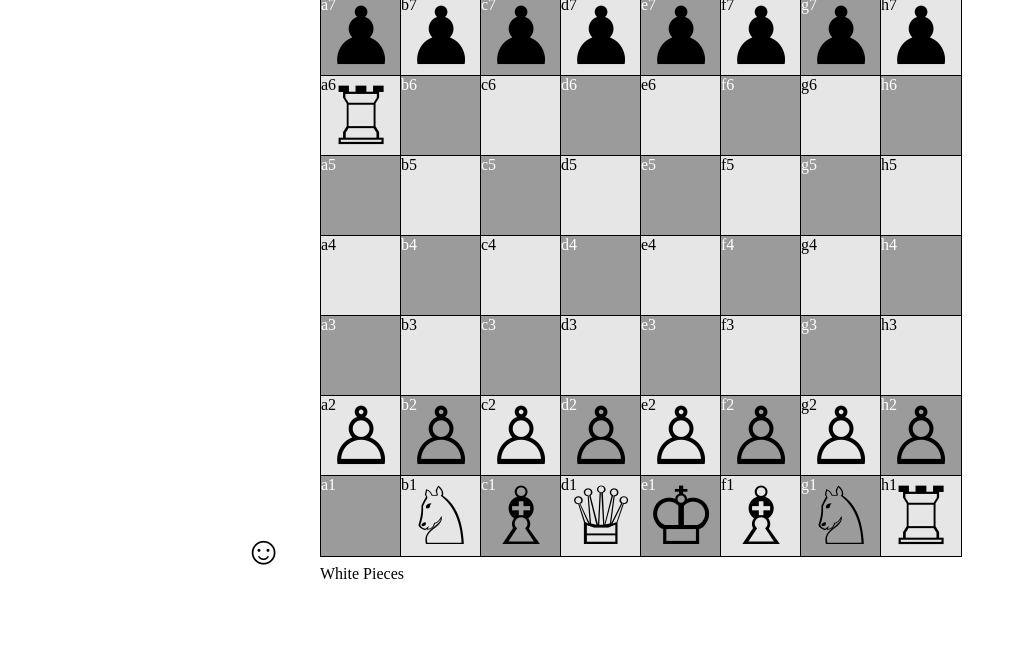
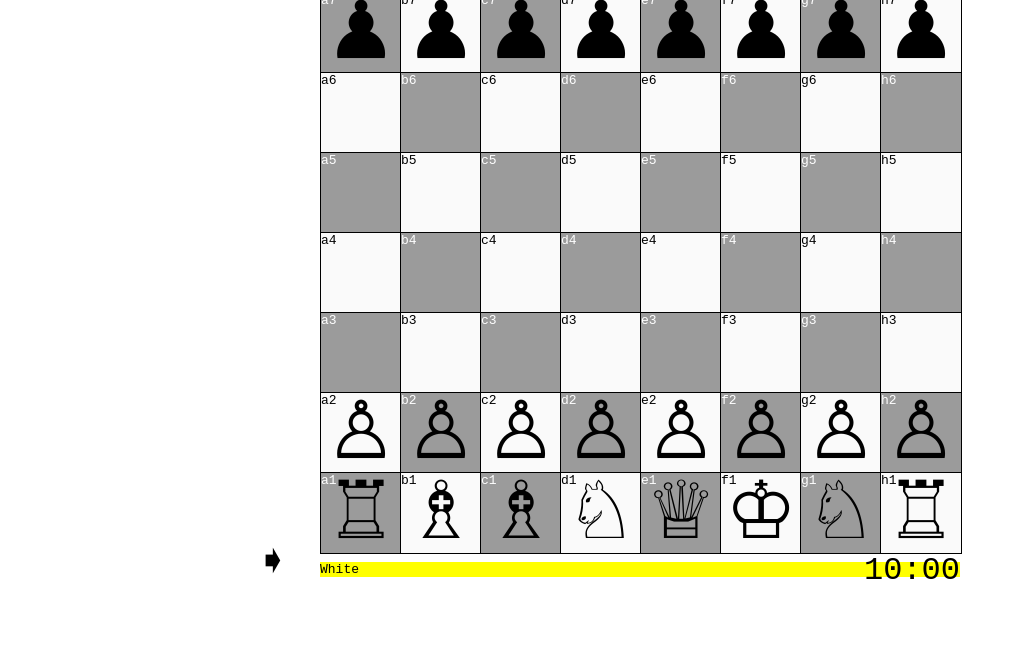
Before and after one commit to Bundbary/Codeium, a plain HTML site: page chess/node_based/chess.htm in a window 1280 px wide. Shown: the part 152-800 px from the top of the page, without its empty margins (0-1017 px from the left). Drawn offline with Linux system fonts and the light colour scheme.

Commit message:
coolstuff

```diff
--- a/chess/node_based/chess.css
+++ b/chess/node_based/chess.css
@@ -1,9 +1,12 @@
-
+html,body {
+	font-family:monospace
+}
 #gameContainer {
 	display: flex;
 	flex-direction: column;
 	align-items: center;
 }
+
 .board {
 	display: grid;
 	grid-template-columns: repeat(8, 1fr);
@@ -13,42 +16,48 @@
 	width: min(80vw, 80vh);
 	height: min(80vw, 80vh);
 }
-.removed-pieces-container {
+
+.captured-pieces-container {
 	display: flex;
 	flex-wrap: wrap;
 	width: 100%;
 	margin: 10px 0;
 	width: min(80vw, 80vh);
-	 position: relative;
+	position: relative;
 }
 
-#turnIcon{
+#turnIcon {
 
 	font-size: calc(min(80vw, 80vh) / 16);
 
 	position: absolute;
-	top: -3vw;
-	left: -6vw;
+	top: -2vw;
+	left: -5vw;
+	width: 100%;
 
 }
-.captured{
+
+.captured {
 	display: inline;
 
 	font-size: calc(min(80vw, 80vh) / 16);
 	pointer-events: none;
 	line-height: .5;
 }
+
 .flipped {
 	transform: rotate(180deg);
-  }
+}
+
 .labelSquareID {
 	opacity: .5;
 }
 
-.captured[data-color="white"]{
+.captured[data-color="white"] {
 	float: left;
 }
-.captured[data-color="black"]{
+
+.captured[data-color="black"] {
 	float: right;
 }
 
@@ -76,7 +85,7 @@
 }
 
 .white {
-	background-color: rgb(230, 230, 230);
+	background-color: rgb(250, 250, 250);
 }
 
 .black {
@@ -102,8 +111,14 @@
 }
 
 .highlighted .piece {
-	background-image: linear-gradient(to right, red, orange, yellow, green, blue, indigo, violet);
-	background-size: 100% 400%;
-
-
+	background: linear-gradient(to bottom right, transparent calc(50% - 1px), #f00 calc(50% - 1px), #f00 calc(50% + 1px), transparent calc(50% + 1px)),
+		linear-gradient(to bottom left, transparent calc(50% - 1px), #f00 calc(50% - 1px), #f00 calc(50% + 1px), transparent calc(50% + 1px));
+	background-repeat: no-repeat;
+	background-size: 100% 100%;
 }
+.timer {
+	font-size: calc(min(80vw, 80vh) / 20);
+	position: absolute;
+	right:0;
+	top:-10px
+}
--- a/chess/node_based/chess.htm
+++ b/chess/node_based/chess.htm
@@ -23,9 +23,11 @@
 	<script type="module">
 		import chessGame from 'chessGame';
 		const gameExisting = {
-			turn: 'white',
-			pieces: [
-				{ square: 'a6', name: 'rook', color: 'white' },
+			//random only applies if no pieces are provided
+			randomizePieces:true,
+			/*
+			turn: 'black',[
+			{ square: 'a1', name: 'rook', color: 'white' },
 			{ square: 'b1', name: 'knight', color: 'white' },
 			{ square: 'c1', name: 'bishop', color: 'white' },
 			{ square: 'd1', name: 'queen', color: 'white' },
@@ -41,6 +43,14 @@
 			{ square: 'f2', name: 'pawn', color: 'white' },
 			{ square: 'g2', name: 'pawn', color: 'white' },
 			{ square: 'h2', name: 'pawn', color: 'white' },
+			{ square: 'a7', name: 'pawn', color: 'black' },
+			{ square: 'b7', name: 'pawn', color: 'black' },
+			{ square: 'c7', name: 'pawn', color: 'black' },
+			{ square: 'd7', name: 'pawn', color: 'black' },
+			{ square: 'e7', name: 'pawn', color: 'black' },
+			{ square: 'f7', name: 'pawn', color: 'black' },
+			{ square: 'g7', name: 'pawn', color: 'black' },
+			{ square: 'h7', name: 'pawn', color: 'black' },
 			{ square: 'a8', name: 'rook', color: 'black' },
 			{ square: 'b8', name: 'knight', color: 'black' },
 			{ square: 'c8', name: 'bishop', color: 'black' },
@@ -48,16 +58,9 @@
 			{ square: 'e8', name: 'king', color: 'black' },
 			{ square: 'f8', name: 'bishop', color: 'black' },
 			{ square: 'g8', name: 'knight', color: 'black' },
-				{ square: 'h8', name: 'rook', color: 'black' },
-				{ square: 'a7', name: 'pawn', color: 'black' },
-				{ square: 'b7', name: 'pawn', color: 'black' },
-				{ square: 'c7', name: 'pawn', color: 'black' },
-				{ square: 'd7', name: 'pawn', color: 'black' },
-				{ square: 'e7', name: 'pawn', color: 'black' },
-				{ square: 'f7', name: 'pawn', color: 'black' },
-				{ square: 'g7', name: 'pawn', color: 'black' },
-				{ square: 'h7', name: 'pawn', color: 'black' }
-			]
+			{ square: 'h8', name: 'rook', color: 'black' }
+		]*/
+
 		}
 		// Now you can access the object returned by the chessGame function
 		const game = chessGame.chessGame(gameExisting);
--- a/chess/node_based/chess.js
+++ b/chess/node_based/chess.js
@@ -181,7 +181,7 @@ function chessGame(game) {
 		if (capturedPiece) {
 			capturedPiece.classList.remove("piece");
 			capturedPiece.classList.add("captured");
-			const removedContainer = capturedPiece.dataset.color === 'white' ? removedWhitePieces : removedBlackPieces;
+			const removedContainer = capturedPiece.dataset.color === 'white' ? capturedWhitePieces : capturedBlackPieces;
 			removedContainer.appendChild(capturedPiece);
 		}
 
@@ -189,20 +189,29 @@ function chessGame(game) {
 		targetSquare.appendChild(movingPiece);
 		movingPiece.classList.add("lastmove");
 		swapMoves();
+		game.timer.startTimer();
 
+
+	}
+	function setWhiteBlack() {
+
+		if (game.turn === 'white') {
+			capturedWhitePieces.append(divTurnIcon);
+			capturedWhitePieces.style.backgroundColor = 'yellow';
+			capturedBlackPieces.style.backgroundColor = '';
+
+		} else {
+			capturedBlackPieces.append(divTurnIcon);
+			capturedBlackPieces.style.backgroundColor = 'yellow';
+			capturedWhitePieces.style.backgroundColor = '';
+
+		}
 	}
 	function swapMoves() {
 
 		// Update the turn
 		game.turn = game.turn === 'white' ? 'black' : 'white';
-
-		if (game.turn === 'white') {
-			removedWhitePieces.append(divTurnIcon);
-
-		} else if (game.turn === 'black') {
-			removedBlackPieces.append(divTurnIcon);
-
-		}
+		setWhiteBlack();
 	}
 
 	/**
@@ -230,17 +239,38 @@ function chessGame(game) {
 			});
 		}
 	}
-
+	function randomizePieces(array) {
+		function shuffle(a) {
+			for (let i = a.length - 1; i > 0; i--) {
+				const j = Math.floor(Math.random() * (i + 1));
+				[a[i], a[j]] = [a[j], a[i]];
+			}
+			return a;;
+		}
+		const shuffled = shuffle(['rook', 'knight', 'bishop', 'queen', 'bishop', 'king', 'knight', 'rook']);
+		const firstRow = array.filter(piece => piece.square.endsWith('1'));
+		const lastRow = array.filter(piece => piece.square.endsWith('8'));
+		for (let i = 0; i < shuffled.length; i++) {
+			firstRow[i].name = shuffled[i];
+			lastRow[i].name = shuffled[i];
+		}
+		return array;
+	}
 	/**
 	 * Adds pieces to the board based on the game state.
 	 * @param {Object} game - The game state object.
 	 */
 	/**
- * Adds pieces to the board based on the game state.
- * @param {Object} game - The game state object.
- */
+	* Adds pieces to the board based on the game state.
+	* @param {Object} game - The game state object.
+	*/
 	function initializePieces(game) {
-		game.pieces.forEach(piece => {
+		let pieces = game.pieces;
+
+
+
+
+		pieces.forEach(piece => {
 			const square = document.getElementById(piece.square);
 			const pieceDiv = document.createElement("div");
 			pieceDiv.classList.add("piece");
@@ -260,13 +290,17 @@ function chessGame(game) {
 			pieceDiv.addEventListener("click", selectPiece);
 			square.appendChild(pieceDiv);
 		});
+
+		if (game.turn === 'black') {
+			flipBoard();
+		}
+		setWhiteBlack();
 	}
-
 
 	function flipBoard() {
 		const board = document.getElementById("gameContainer");
-		removedWhitePieces.classList.toggle("flipped");
-		removedBlackPieces.classList.toggle("flipped");
+		capturedWhitePieces.classList.toggle("flipped");
+		capturedBlackPieces.classList.toggle("flipped");
 		board.classList.toggle("flipped");
 
 
@@ -276,48 +310,141 @@ function chessGame(game) {
 		squares.forEach(square => {
 			square.classList.toggle("flipped");
 		});
+	}
 
+	game.turn = game.turn || 'white';
+	if (!game.pieces) {
+		game.pieces = [
+			{ square: 'a1', name: 'rook', color: 'white' },
+			{ square: 'b1', name: 'knight', color: 'white' },
+			{ square: 'c1', name: 'bishop', color: 'white' },
+			{ square: 'd1', name: 'queen', color: 'white' },
+			{ square: 'e1', name: 'king', color: 'white' },
+			{ square: 'f1', name: 'bishop', color: 'white' },
+			{ square: 'g1', name: 'knight', color: 'white' },
+			{ square: 'h1', name: 'rook', color: 'white' },
+			{ square: 'a2', name: 'pawn', color: 'white' },
+			{ square: 'b2', name: 'pawn', color: 'white' },
+			{ square: 'c2', name: 'pawn', color: 'white' },
+			{ square: 'd2', name: 'pawn', color: 'white' },
+			{ square: 'e2', name: 'pawn', color: 'white' },
+			{ square: 'f2', name: 'pawn', color: 'white' },
+			{ square: 'g2', name: 'pawn', color: 'white' },
+			{ square: 'h2', name: 'pawn', color: 'white' },
+			{ square: 'a7', name: 'pawn', color: 'black' },
+			{ square: 'b7', name: 'pawn', color: 'black' },
+			{ square: 'c7', name: 'pawn', color: 'black' },
+			{ square: 'd7', name: 'pawn', color: 'black' },
+			{ square: 'e7', name: 'pawn', color: 'black' },
+			{ square: 'f7', name: 'pawn', color: 'black' },
+			{ square: 'g7', name: 'pawn', color: 'black' },
+			{ square: 'h7', name: 'pawn', color: 'black' },
+			{ square: 'a8', name: 'rook', color: 'black' },
+			{ square: 'b8', name: 'knight', color: 'black' },
+			{ square: 'c8', name: 'bishop', color: 'black' },
+			{ square: 'd8', name: 'queen', color: 'black' },
+			{ square: 'e8', name: 'king', color: 'black' },
+			{ square: 'f8', name: 'bishop', color: 'black' },
+			{ square: 'g8', name: 'knight', color: 'black' },
+			{ square: 'h8', name: 'rook', color: 'black' }
+		];
+
+		if (game.randomizePieces) {
+			game.pieces = randomizePieces(game.pieces);
+		}
 	}
-	function placeNodes() {
+	// game.randomizePieces=game.randomizePieces||randomizePieces(game.pieces);
 
-	}
 	document.getElementById("flipBoard").addEventListener("click", flipBoard);
 	// Set up the game container
 	const gameContainer = document.getElementById("gameContainer");
 	gameContainer.innerHTML = "";
 
 	// Create and append the containers for removed pieces
-	const removedWhitePieces = document.createElement("div");
-	removedWhitePieces.id = "removedWhitePieces";
-	removedWhitePieces.classList.add("removed-pieces-container");
+	const capturedWhitePieces = document.createElement("div");
+	capturedWhitePieces.id = "capturedWhitePieces";
+	capturedWhitePieces.classList.add("captured-pieces-container");
 
-	const removedBlackPieces = document.createElement("div");
-	removedBlackPieces.id = "removedBlackPieces";
-	removedBlackPieces.classList.add("removed-pieces-container");
+	const capturedBlackPieces = document.createElement("div");
+	capturedBlackPieces.id = "capturedBlackPieces";
+	capturedBlackPieces.classList.add("captured-pieces-container");
 
-
-	removedBlackPieces.textContent = "Black Pieces";
-	removedWhitePieces.textContent = "White Pieces";
+	capturedBlackPieces.textContent = "Black";
+	capturedWhitePieces.textContent = "White";
 
 
 
 	const divTurnIcon = document.createElement("div");
 	divTurnIcon.id = "turnIcon";
 	divTurnIcon.classList.add("turnIcon");
-	divTurnIcon.textContent = "☺";
+	divTurnIcon.textContent = "➧";
 
 
 	// Create and append the chessboard
 	game.board = createBoard();
 
-	gameContainer.append(removedBlackPieces);
+	gameContainer.append(capturedBlackPieces);
 	gameContainer.append(game.board);
-	gameContainer.append(removedWhitePieces);
-
-	placeNodes
+	gameContainer.append(capturedWhitePieces);
 
 
-	removedWhitePieces.append(divTurnIcon);
+	capturedWhitePieces.append(divTurnIcon);
+
+	function initializeTimers() {
+		function updateTimerDisplay(timer, timerSeconds) {
+			let seconds = timerSeconds % 60;
+			let minutes = Math.floor(timerSeconds / 60);
+			timer.textContent = `${minutes.toString().padStart(2, '0')}:${seconds.toString().padStart(2, '0')}`;
+		}
+		const timerWhite = document.createElement("div");
+		timerWhite.id = "timerWhite";
+		timerWhite.classList.add("timer");
+		capturedWhitePieces.prepend(timerWhite);
+
+		const timerBlack = document.createElement("div");
+		timerBlack.id = "timerBlack";
+		timerBlack.classList.add("timer");
+		capturedBlackPieces.prepend(timerBlack);
+
+		let timerInterval;
+
+		let timerWhiteSeconds = 600; // 10 minutes in seconds
+		let timerBlackSeconds = 600; // 10 minutes in seconds
+
+		function updateTimer() {
+
+			if (game.turn === "white") {
+				timerWhiteSeconds--;
+				if (timerWhiteSeconds < 0) {
+					clearInterval(window.nChessInterval);
+				} else {
+					updateTimerDisplay(timerWhite, timerWhiteSeconds);
+				}
+			} else {
+				timerBlackSeconds--;
+				if (timerBlackSeconds < 0) {
+					clearInterval(window.nChessInterval);
+				} else {
+					updateTimerDisplay(timerBlack, timerBlackSeconds);
+				}
+			}
+		}
+
+		function startTimer() {
+			if (!window.nChessInterval) {
+				window.nChessInterval = setInterval(updateTimer, 1000);
+			}
+
+		}
+		updateTimerDisplay(timerWhite, timerWhiteSeconds);
+		updateTimerDisplay(timerBlack, timerBlackSeconds);
+		return { startTimer }
+
+	}
+
+	game.timer = initializeTimers();
+
+
 
 	// Initialize the pieces on the board
 
```
Lines whose indentation alone changed are shown as unchanged.
